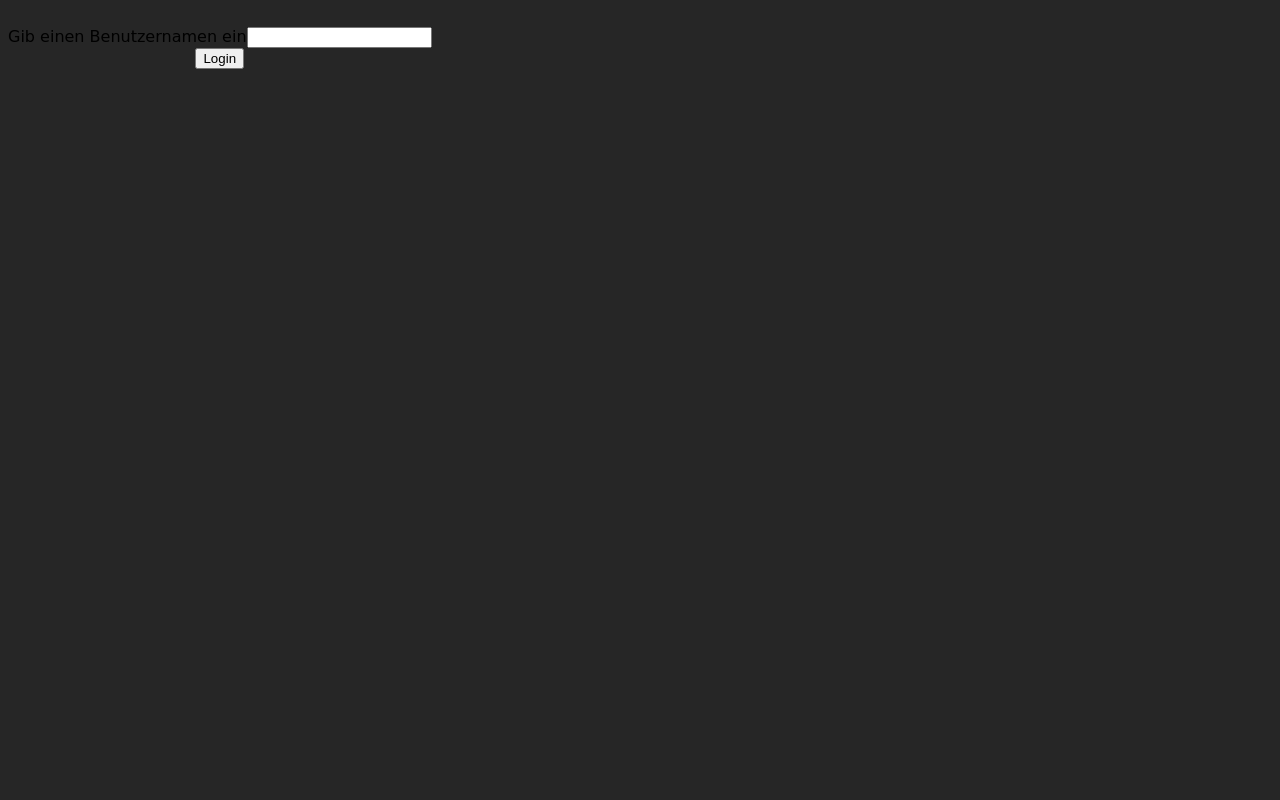
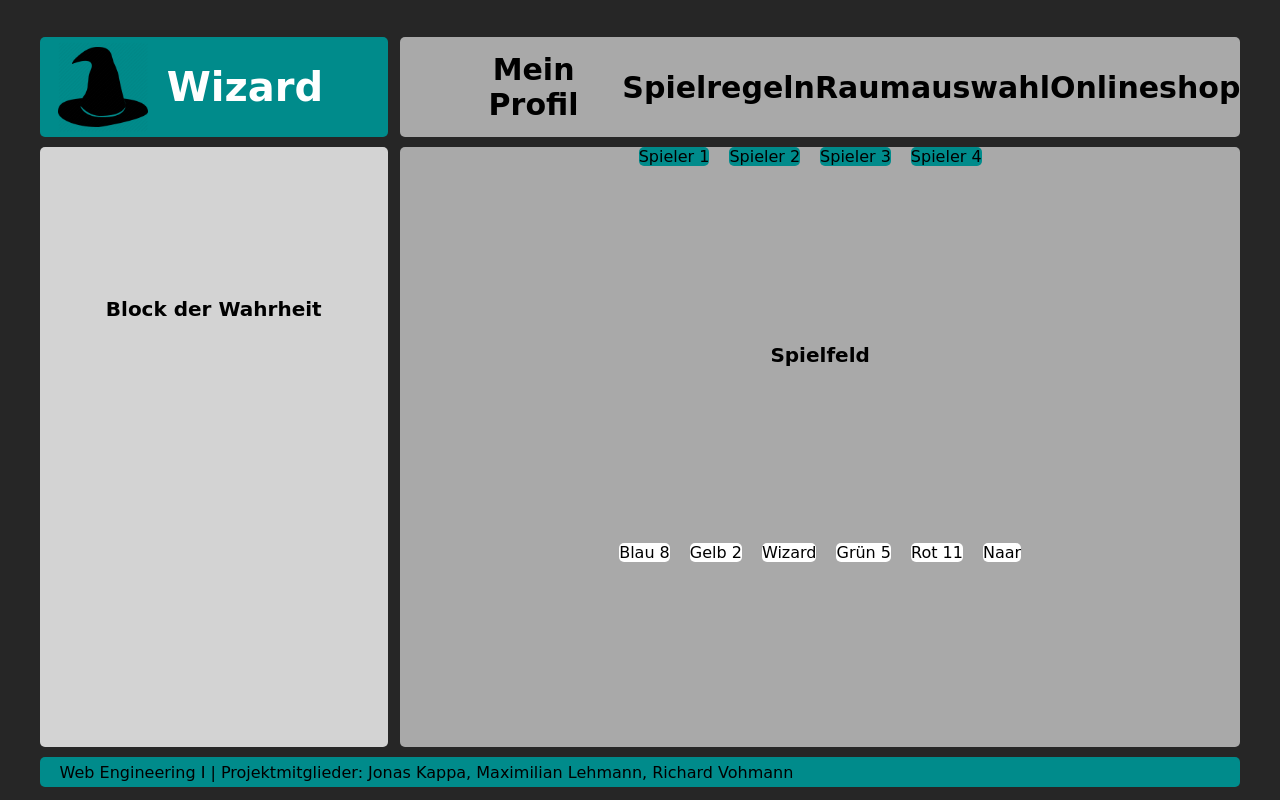
Before and after one commit to paraRhyme/webEngineering, a website: page public/index.html in a window 1280 px wide. Drawn offline with nearby package versions, Linux system fonts and the light colour scheme; no server answers; a web font is replaced by a local one.

Commit message:
12.01.18

```diff
--- a/public/JavaScriptFiles/core.js
+++ b/public/JavaScriptFiles/core.js
@@ -85,3 +85,15 @@ function getRooms(){
     console.log("OnClick ausgeführt");
     socket.emit('get Rooms');
 }
+/* bisschen Scheiß von Richard */
+function clickSpielregeln(){
+        alert ("Leider fehlen hier noch die Spielregeln, versuche sie doch bitte über eine Suche bei Google zu finden! (;");
+}
+
+function clickMeinProfil(){
+        alert ("Leider fehlt hier noch die Integration deines Profils..");
+}
+
+function clickOnlineshop(){
+        alert ("Leider fehlt hier noch der Onlineshop, demnächst kannst du hier für Ingame-Währung neue Designs für deine Spielkarten erwerben!");
+}
--- a/public/Styles/style.css
+++ b/public/Styles/style.css
@@ -10,18 +10,6 @@ h1 {
 
 h1:hover {
     color:black;
-    text-decoration: underline;
-}
-
-h3 {
-	color:black;
-	font-size:30px;
-    display: table-cell;
-    vertical-align: middle;
-}
-
-h3:hover {
-    color:darkcyan;
     text-decoration: underline;
 }
 
@@ -65,6 +53,25 @@ h2 > a:hover:before {
   visibility: visible;
   -webkit-transform: scaleX(1);
   transform: scaleX(1);
+}
+
+h3 {
+	color:black;
+	font-size:30px;
+    display: table-cell;
+    vertical-align: middle;
+}
+
+h3:hover {
+    color:darkcyan;
+    text-decoration: underline;
+}
+
+h4 {
+    color: black;
+    font-size: 20px;
+    padding-top: 150px;
+    padding-bottom: 150px;
 }
 
 div {
@@ -151,6 +158,13 @@ body {
 	margin-bottom:10px;
 }
 
+#for3, #for4, #for5, #for6 {
+    background-color: white;
+    text-align: center;
+    border: 1px solid black;
+    color: #474747
+}
+
 #playground {
 	float:right;
 	width:70%;
@@ -159,6 +173,31 @@ body {
 	margin-top:10px;
 	margin-bottom:10px;
     position: relative;
+}
+
+#player1 , #player2 , #player3, #player4, #player5 {
+    display: inline;
+    text-align: center;
+    background-color: darkcyan;
+    border-radius: none;
+}
+
+#player1 , #player2 , #player3, #player4 {
+    margin-right: 20px
+}
+
+#card1 , #card2 , #card3, #card4, #card5, #card6 {
+    display: inline;
+    text-align: center;
+    height: 200px;
+    background-color: white;
+    border-radius: none;
+    /* display:table-cell;
+    vertical-align: bottom; */
+}
+
+#card1 , #card2 , #card3, #card4, #card5 {
+    margin-right: 20px
 }
 
 #footer {
--- a/public/index.html
+++ b/public/index.html
@@ -12,15 +12,15 @@
     <script language="JavaScript" type="text/javascript" src="JavaScriptFiles/core.js"></script>
     <style>
         #website {
-            display: none;        <!-- 1 = Ein | None = Aus -->
+            display: 1;  <!-- 1 = Ein | None = Aus -->
         }
         #LoginDiv {
-            display: 1;     <!-- 1 = Ein | None = Aus -->
+            display: none;     <!-- 1 = Ein | None = Aus -->
         }
     </style>
 </head>
 
-<!-- LOGIN ---------------------------------------------------------------->
+    <!-- LOGIN ---------------------------------------------------------------->
 
 <body>
 <div id="LoginDiv">
@@ -31,7 +31,7 @@
                     <label>Gib einen Benutzernamen ein</label>
                     <input id="username"></input>
                     <br />
-                    <input type="submit" value="Login" />
+                    <input class="button" type="submit" value="Login" />
                 </div>
             </form>
         </div>
@@ -50,10 +50,10 @@
             </p>
         </div>
         <div id="menue">
-            <h2 style="padding-left: 45px"><a href="#">Mein Profil</a></h2>
-            <h2><a href="#">Spielregeln</a></h2>
+            <h2 style="padding-left: 45px"><a onclick="clickMeinProfil()">Mein Profil</a></h2>
+            <h2><a onclick="clickSpielregeln()">Spielregeln</a></h2>
             <h2><a id="roomChooserTab">Raumauswahl</a></h2>
-            <h2><a href="#">Onlineshop</a></h2>
+            <h2><a onclick="clickOnlineshop()">Onlineshop</a></h2>
         </div>
     </div>
 
@@ -61,20 +61,21 @@
 
     <div id="center">
         <div id="scoreboard">
-            <!-- Angepasste Tabelle je nachdem wieviel Spieler mitspielen -->
-            <h3>Aktuelle Punkteanzahl:</h3>
+            <h4>Block der Wahrheit</h4>
         </div>
         <div id="playground">
-            <ul>
-                <li>Spieler 1</li>
-                <li>Spieler 2</li>
-                <li>Spieler 3</li>
-                <li>Spieler 4</li>
-                <li>Spieler 5</li>
-                <li>Spieler 6</li>
-            </ul>
-            <!-- Spielfeld, oberer Bereich: aktuelle Karte, unterer Bereich: meine Karten -->
-            <h3>Spielfeld</h3>
+            <div id="player1">Spieler 1</div>
+            <div id="player2">Spieler 2</div>
+            <div id="player3">Spieler 3</div>
+            <div id="player4">Spieler 4</div>
+            <div id="player5"></div>
+            <h4>Spielfeld</h4>
+            <div id="card1">Blau 8</div>
+            <div id="card2">Gelb 2</div>
+            <div id="card3">Wizard</div>
+            <div id="card4">Grün 5</div>
+            <div id="card5">Rot 11</div>
+            <div id="card6">Naar</div>
         </div>
     </div>
 
@@ -84,6 +85,9 @@
         <p id="footertext">Web Engineering I | Projektmitglieder: Jonas Kappa, Maximilian Lehmann, Richard Vohmann</p>
     </div>
 </div>
+
+    <!-- DYNAMIC DIVS ---------------------------------------------------------->
+
 </body>
 
 </html>
```
